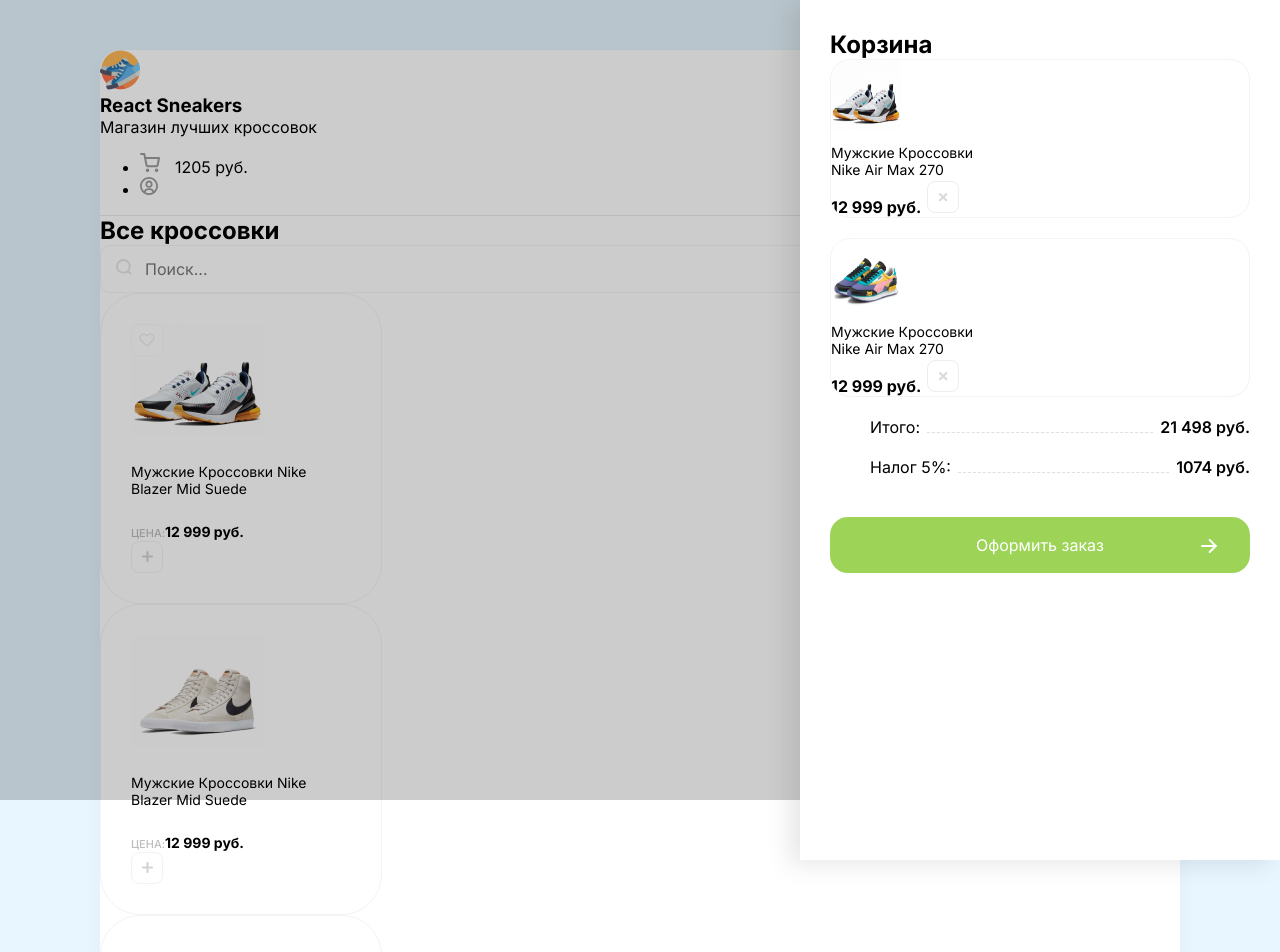
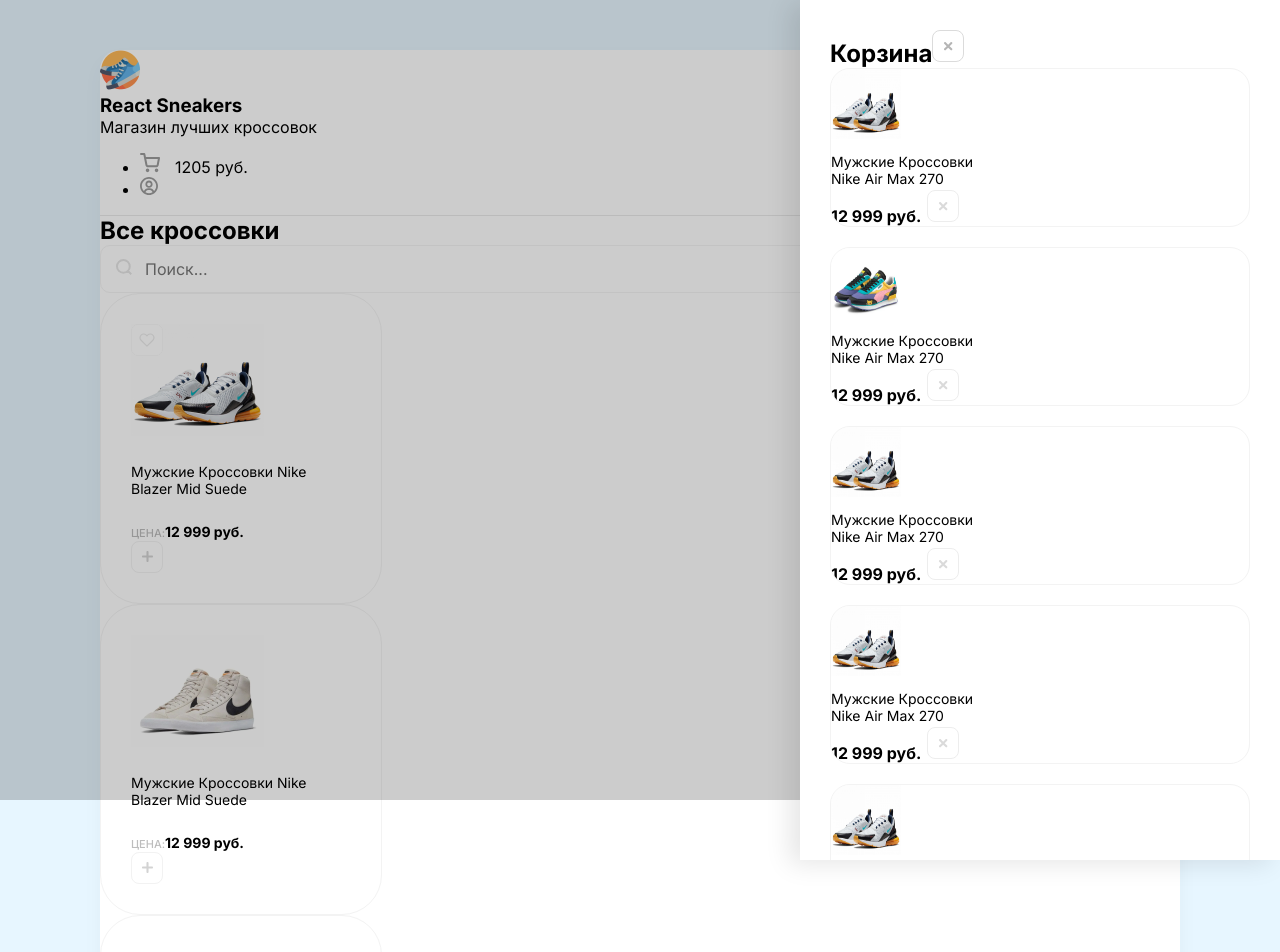
Before and after one commit to akapellla/react-sneakers, a React (Vite) app: page / in a window 1280 px wide. Shown: the top 952 px of the page. Built offline with nearby package versions, Linux system fonts and the light colour scheme.

Commit message:
supplemented the cart block design

```diff
--- a/src/App.jsx
+++ b/src/App.jsx
@@ -5,7 +5,17 @@
     <div className="wrapper clear">
       <div className="overlay">
         <div className="drawer d-flex flex-column">
-          <h2 className="mb-30">Корзина</h2>
+          <h2 className="mb-30 d-flex justify-between">
+            Корзина
+            <img
+              className="cu-p"
+              height={32}
+              width={32}
+              src="/img/deleteBtn.svg"
+              alt=""
+            />
+          </h2>
+
           <div className="cartItems d-flex flex-column">
             <article className="cartItem d-flex p-20">
               <img
@@ -36,6 +46,151 @@
               <img
                 className="sneakers mr-20"
                 src="/img/puma_x_aka.jpg"
+                width={70}
+                height={70}
+                alt="sneakers"
+              />
+              <div className="itemDesc">
+                <p>Мужские Кроссовки Nike Air Max 270</p>
+                <div className="bottomItemDesc d-flex align-center justify-between">
+                  <b>12 999 руб.</b>
+                  <button>
+                    <img
+                      className="removeBtn"
+                      height={32}
+                      width={32}
+                      src="/img/deleteBtn.svg"
+                      alt=""
+                    />
+                  </button>
+                </div>
+              </div>
+            </article>
+
+            <article className="cartItem d-flex p-20">
+              <img
+                className="sneakers mr-20"
+                src="/img/nike_airmax.jpg"
+                width={70}
+                height={70}
+                alt="sneakers"
+              />
+              <div className="itemDesc">
+                <p>Мужские Кроссовки Nike Air Max 270</p>
+                <div className="bottomItemDesc d-flex align-center justify-between">
+                  <b>12 999 руб.</b>
+                  <button>
+                    <img
+                      className="removeBtn"
+                      height={32}
+                      width={32}
+                      src="/img/deleteBtn.svg"
+                      alt=""
+                    />
+                  </button>
+                </div>
+              </div>
+            </article>
+            <article className="cartItem d-flex p-20">
+              <img
+                className="sneakers mr-20"
+                src="/img/nike_airmax.jpg"
+                width={70}
+                height={70}
+                alt="sneakers"
+              />
+              <div className="itemDesc">
+                <p>Мужские Кроссовки Nike Air Max 270</p>
+                <div className="bottomItemDesc d-flex align-center justify-between">
+                  <b>12 999 руб.</b>
+                  <button>
+                    <img
+                      className="removeBtn"
+                      height={32}
+                      width={32}
+                      src="/img/deleteBtn.svg"
+                      alt=""
+                    />
+                  </button>
+                </div>
+              </div>
+            </article>
+            <article className="cartItem d-flex p-20">
+              <img
+                className="sneakers mr-20"
+                src="/img/nike_airmax.jpg"
+                width={70}
+                height={70}
+                alt="sneakers"
+              />
+              <div className="itemDesc">
+                <p>Мужские Кроссовки Nike Air Max 270</p>
+                <div className="bottomItemDesc d-flex align-center justify-between">
+                  <b>12 999 руб.</b>
+                  <button>
+                    <img
+                      className="removeBtn"
+                      height={32}
+                      width={32}
+                      src="/img/deleteBtn.svg"
+                      alt=""
+                    />
+                  </button>
+                </div>
+              </div>
+            </article>
+            <article className="cartItem d-flex p-20">
+              <img
+                className="sneakers mr-20"
+                src="/img/nike_airmax.jpg"
+                width={70}
+                height={70}
+                alt="sneakers"
+              />
+              <div className="itemDesc">
+                <p>Мужские Кроссовки Nike Air Max 270</p>
+                <div className="bottomItemDesc d-flex align-center justify-between">
+                  <b>12 999 руб.</b>
+                  <button>
+                    <img
+                      className="removeBtn"
+                      height={32}
+                      width={32}
+                      src="/img/deleteBtn.svg"
+                      alt=""
+                    />
+                  </button>
+                </div>
+              </div>
+            </article>
+            <article className="cartItem d-flex p-20">
+              <img
+                className="sneakers mr-20"
+                src="/img/nike_airmax.jpg"
+                width={70}
+                height={70}
+                alt="sneakers"
+              />
+              <div className="itemDesc">
+                <p>Мужские Кроссовки Nike Air Max 270</p>
+                <div className="bottomItemDesc d-flex align-center justify-between">
+                  <b>12 999 руб.</b>
+                  <button>
+                    <img
+                      className="removeBtn"
+                      height={32}
+                      width={32}
+                      src="/img/deleteBtn.svg"
+                      alt=""
+                    />
+                  </button>
+                </div>
+              </div>
+            </article>
+            <article className="cartItem d-flex p-20">
+              <img
+                className="sneakers mr-20"
+                src="/img/nike_airmax.jpg"
                 width={70}
                 height={70}
                 alt="sneakers"
--- a/src/index.scss
+++ b/src/index.scss
@@ -1,3 +1,5 @@
+@use "sass:color";
+
 * {
   font-family: "Inter", system-ui;
 }
@@ -132,6 +134,7 @@
 
 .cartItems {
   flex: 1;
+  margin-bottom: 40px;
 }
 .cartItem {
   border: 1px solid #f3f3f3;
@@ -207,11 +210,18 @@
   transition: background 0.2s ease-in-out;
 
   &:hover {
-    background: lighten(#9dd458, 5%);
+    background: color.adjust(#9dd458, $lightness: 5%);
+  }
+
+  &:active {
+    background: color.adjust(#9dd458, $lightness: -5%);
+  }
+  &:hover svg {
+    transform: translateX(8px);
   }
 
   svg {
-    // transition: transform 0.5s ease-in-out;
+    transition: transform 0.15s ease-in-out;
     position: absolute;
     top: 22px;
     right: 33px;
```
